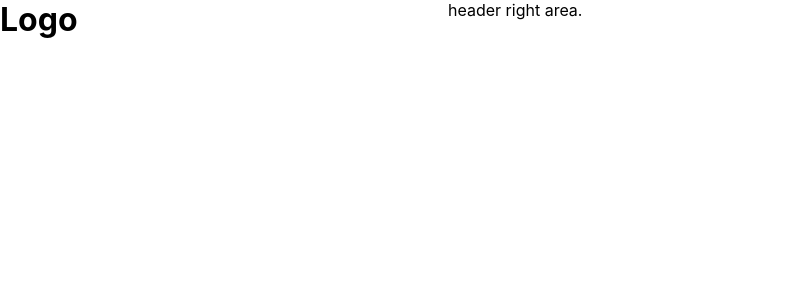
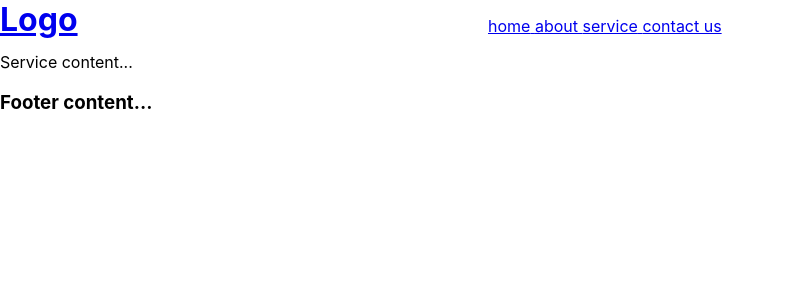
Before and after one commit to ruhulite/my-first-react-app, a React (Create React App) app: page /service in a window 1280 px wide. Shown: the top 300 px of the page, without its empty margins (0-785 px from the left). Built offline with nearby package versions, Linux system fonts and the light colour scheme.

Commit message:
file change

```diff
--- a/package.json
+++ b/package.json
@@ -3,8 +3,11 @@
   "version": "0.1.0",
   "private": true,
   "dependencies": {
+    "bootstrap": "^4.3.1",
     "react": "^16.8.6",
+    "react-bootstrap": "^1.0.0-beta.9",
     "react-dom": "^16.8.6",
+    "react-router-dom": "^5.0.1",
     "react-scripts": "3.0.1"
   },
   "scripts": {
--- a/src/App.js
+++ b/src/App.js
@@ -2,28 +2,31 @@ import React from 'react';
 import logo from './logo.svg';
 import './App.css';
 import Header from './header';
+import Footer from './footer';
+import { BrowserRouter as Router, Route } from "react-router-dom";
+import { linkList } from './pageLinks';
 
 function App() {
   return (
-    <div className="main">
-      <header className="site-header">
-        <Header />
-      </header>
-      {/*<header className="App-header">
-        <img src={logo} className="App-logo" alt="logo" />
-        <p>
-          Edit <code>src/App.js</code> and save to reload.
-        </p>
-        <a
-          className="App-link"
-          href="https://reactjs.org"
-          target="_blank"
-          rel="noopener noreferrer"
-        >
-          Learn React
-        </a>
-      </header>*/}
-    </div>
+    <Router>
+      <div className="main">
+        <header className="site-header">
+          <Header />
+        </header>
+        <div className="site-content">
+          {/*<Route path="/" exact component={HomeContent} />*/}
+          {linkList.map(({exact, path, component}, index) =>
+                <Route path={path} exact={exact} key={index} component={component} />
+            )}
+          {/*<Route path="/about/" component={AboutContent} />
+          <Route path="/service/" component={ServiceContent} />
+          <Route path="/service/" component={ServiceContent} />*/}
+        </div>
+        <footer className="site-footer">
+          <Footer />
+        </footer>
+      </div>
+    </Router>
   );
 }
 
--- /dev/null
+++ b/src/about.js
@@ -0,0 +1,13 @@
+import React from 'react';
+
+class About extends React.Component {
+	render() {
+		return(
+			<div>
+				<h3>About content...</h3>
+			</div>
+		);
+	}
+}
+
+export default About;
--- /dev/null
+++ b/src/footer.js
@@ -0,0 +1,15 @@
+import React from 'react';
+
+class Footer extends React.Component {
+	render() {
+		return(
+			<div>
+				<section>
+					<h3>Footer content...</h3>
+				</section>
+			</div>
+		);
+	}
+}
+
+export default Footer;
--- a/src/header.js
+++ b/src/header.js
@@ -1,12 +1,23 @@
 import React from 'react';
 import HeaderStyle from './Header.css';
+import { Link } from "react-router-dom";
+import { linkList } from './pageLinks';
+
 
 class Header extends React.Component {
 	render() {
 		return(
 			<div className="site-header-wrap">
-				<div className="header-left"><h1>Logo</h1></div>
-				<div className="header-right">header right area.</div>
+				<div className="header-left"><h1><a href="/">Logo</a></h1></div>
+				<div className="header-right">
+					<nav>
+						<ul className="main-menu">
+							{linkList.map(({path, linkName}, index) =>
+							    <Link to={path} key = {index}> {linkName} </Link>
+							)}
+						</ul>
+					</nav>
+				</div>
 			</div>
 		);
 	}
--- /dev/null
+++ b/src/homeContent.js
@@ -0,0 +1,15 @@
+import React from 'react';
+
+class Content extends React.Component {
+	render() {
+		return(
+			<div>
+				<section className="">
+					<h3>Content title...</h3>
+				</section>
+			</div>
+		);
+	}
+}
+
+export default Content;
--- /dev/null
+++ b/src/pageLinks.js
@@ -0,0 +1,10 @@
+import HomeContent from './homeContent';
+import AboutContent from './about';
+import ServiceContent from './service';
+
+export const linkList = [
+					{exact: true, path: '/', linkName: 'home', component: HomeContent},
+					{exact: false, path: '/about', linkName: 'about', component: AboutContent},
+					{exact: false, path: '/service', linkName: 'service', component: ServiceContent},
+					{exact: false, path: '/contact-us', linkName: 'contact us', component: ServiceContent},
+				];
--- /dev/null
+++ b/src/service.js
@@ -0,0 +1,13 @@
+import React from 'react';
+
+class Service extends React.Component {
+	render() {
+		return(
+			<div>
+				<div className="">Service content...</div>
+			</div>
+		)
+	}
+}
+
+export default Service;
```
Also changed, not shown: 1 other file (tests, documents, lock files or other folders).
